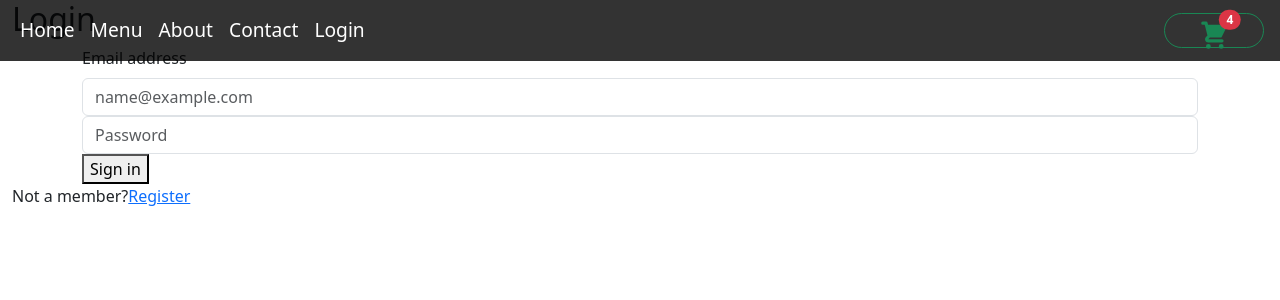
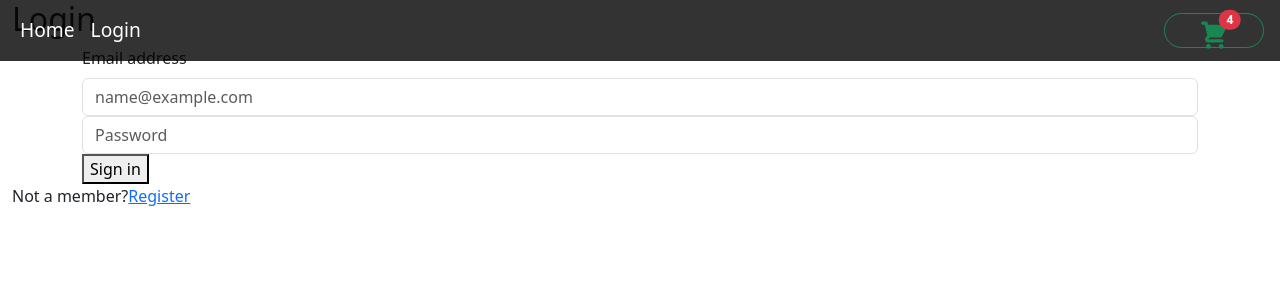
Before and after one commit to CodingLady22/skizzy-fast-food, a React (Vite) app in the folder skizzy-fast-food/: page /login in a window 1280 px wide. Shown: the top 300 px of the page. Built offline with nearby package versions, Linux system fonts and the light colour scheme; a web font is replaced by a local one.

Commit message:
conditionally render some nav links on the home route and others on other routes

```diff
--- a/skizzy-fast-food/src/components/home/Nav.jsx
+++ b/skizzy-fast-food/src/components/home/Nav.jsx
@@ -1,14 +1,33 @@
-import { Link } from 'react-router-dom'
+import { Link, useLocation } from 'react-router-dom'
 import Cart from '../cart/Cart'
 
 function Nav() {
+
+    const location = useLocation();
+
+    // Function to check if current location is the home page
+    const isHomePage = () => {
+        return location.pathname === '/' || location.pathname === '/home';
+    };
+
+
   return (
     <div>
         <nav className="navbar navbar-expand-md fixed-top opacity-hover-off" id='myNavbar'>
         <div className="container-fluid">
             <ul className="navbar-nav">
+                {/* Do not display home route link on the home route */}
+                {!isHomePage() && (
                     <li className="nav-item">
-                    <Link className='nav-link' smooth to="/">Home</Link>
+                        <Link className='nav-link' to="/">Home</Link>
+                    </li>
+                )}
+
+                {/* Display only these links on the home route  */}
+                {isHomePage() && (
+                    <>
+                        <li className="nav-item">
+                            <a className='nav-link' href="#home">Home</a>
                         </li>
                         <li className="nav-item">
                             <a className='nav-link' href="#menu">Menu</a>
@@ -19,6 +38,10 @@ function Nav() {
                         <li className="nav-item">
                             <a className='nav-link' href="#contact">Contact</a>
                         </li>
+                    </>
+                )}
+
+                {/* Display this link on all routes */}
                 <li className="nav-item">
                     <Link className='nav-link' to="/login">Login</Link>
                 </li>
```
Lines whose indentation alone changed are shown as unchanged.
